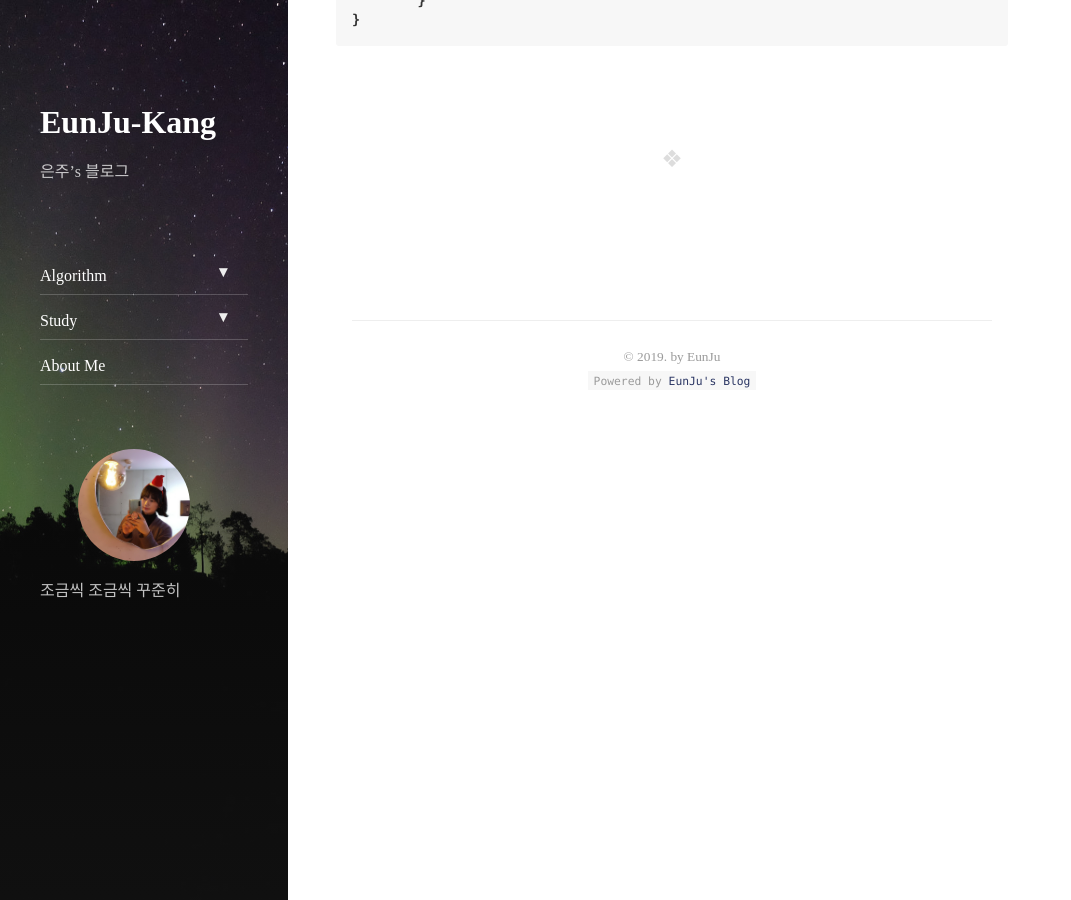
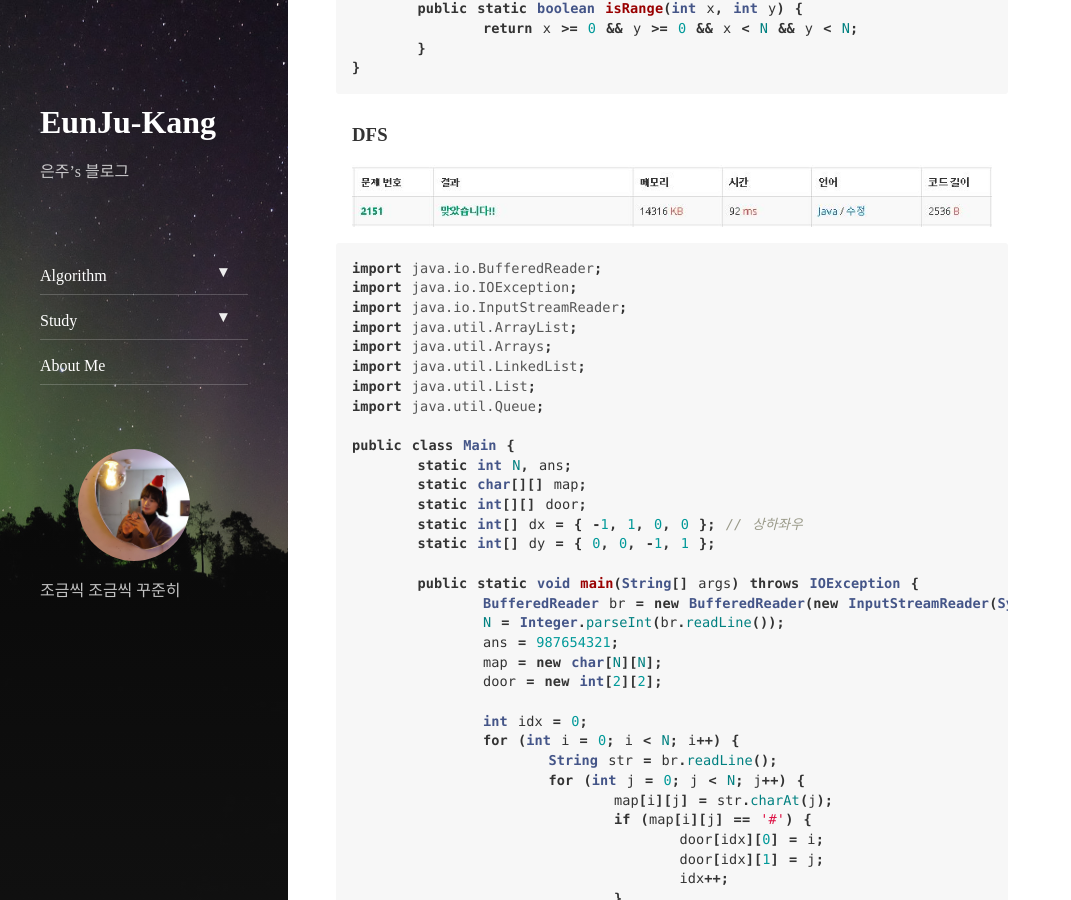
Before and after one commit to EunJu-Kang/EunJu-Kang.github.io, a Jekyll site: the page built from _posts/2020-02-23-algo-2151-거울설치.md, in a window 1280 px wide and 900 px high, scrolled down 2790 px. Shown: the whole window, without its empty margins (0-1071 px from the left). Built offline with Jekyll 4.4.1, drawn with Linux system fonts in a browser that asks for light colours; nearby versions of some CDN libraries; some of the changed text lies outside the part shown.

Commit message:
Update 2020-02-23-algo-2151-거울설치.md

```diff
--- a/_posts/2020-02-23-algo-2151-거울설치.md
+++ b/_posts/2020-02-23-algo-2151-거울설치.md
@@ -8,12 +8,14 @@ tags: BOJ
 
 ## 백준 [2151] 거울설치
 [문제보기](https://www.acmicpc.net/problem/2151) <br>
-![Alt text](/assets/img/baekjoon/2151.JPG)
 
 ### 풀이
 - BFS
+- DFS
 
-### 소스코드
+### BFS
+![Alt text](/assets/img/baekjoon/2151.JPG)
+
 ~~~ java
 import java.io.BufferedReader;
 import java.io.IOException;
@@ -130,3 +132,117 @@ public class Main {
 	}
 }
 ~~~
+
+### DFS
+![Alt text](/assets/img/baekjoon/2151_2.JPG)
+
+~~~ java
+import java.io.BufferedReader;
+import java.io.IOException;
+import java.io.InputStreamReader;
+import java.util.ArrayList;
+import java.util.Arrays;
+import java.util.LinkedList;
+import java.util.List;
+import java.util.Queue;
+
+public class Main {
+	static int N, ans;
+	static char[][] map;
+	static int[][] door;
+	static int[] dx = { -1, 1, 0, 0 }; // 상하좌우
+	static int[] dy = { 0, 0, -1, 1 };
+
+	public static void main(String[] args) throws IOException {
+		BufferedReader br = new BufferedReader(new InputStreamReader(System.in));
+		N = Integer.parseInt(br.readLine());
+		ans = 987654321;
+		map = new char[N][N];
+		door = new int[2][2];
+
+		int idx = 0;
+		for (int i = 0; i < N; i++) {
+			String str = br.readLine();
+			for (int j = 0; j < N; j++) {
+				map[i][j] = str.charAt(j);
+				if (map[i][j] == '#') {
+					door[idx][0] = i;
+					door[idx][1] = j;
+					idx++;
+				}
+			}
+		}
+		v = new int[2][N][N];
+		setMirror(door[0][0], door[0][1], 0, 0);
+		v = new int[2][N][N];
+		setMirror(door[0][0], door[0][1], 1, 0);
+		v = new int[2][N][N];
+		setMirror(door[0][0], door[0][1], 2, 0);
+		v = new int[2][N][N];
+		setMirror(door[0][0], door[0][1], 3, 0);
+		System.out.println(ans);
+	}
+
+	// dfs
+	static int[][][] v;
+
+	public static void setMirror(int r, int c, int dir, int cnt) {
+		if (cnt >= ans) {
+			return;
+		}
+
+		int x = r + dx[dir];
+		int y = c + dy[dir];
+
+		while (isRange(x, y) && map[x][y] != '*') {
+			if (x == door[1][0] && y == door[1][1]) {
+				ans = Math.min(ans, cnt);
+				return;
+			}
+			if (!isRange(x, y) || map[x][y] == '*')
+				return;
+			if(v[0][x][y] != 0 && v[0][x][y] <= cnt + 1) {
+				return;
+			}
+			if(v[1][x][y] != 0 && v[1][x][y] <= cnt + 1) {
+				return;
+			}
+			if (map[x][y] == '!') {
+				// 거울 설치 안하고 그냥 지나가기
+				setMirror(x, y, dir, cnt);
+				// 거울 설치 하고 지나가기
+				int dir1 = -1;
+				int dir2 = -1;
+				if (dir == 0) {
+					dir1 = 3;
+					dir2 = 2;
+				} else if (dir == 1) {
+					dir1 = 2;
+					dir2 = 3;
+				} else if (dir == 2) {
+					dir1 = 1;
+					dir2 = 0;
+				} else if (dir == 3) {
+					dir1 = 0;
+					dir2 = 1;
+				}
+				if (v[0][x][y] == 0 || (v[0][x][y] != 0 && v[0][x][y] > cnt + 1)) {
+					v[0][x][y] = cnt + 1;
+					setMirror(x, y, dir1, cnt + 1);
+				}
+				if (v[1][x][y] == 0 || (v[1][x][y] != 0 && v[1][x][y] > cnt + 1)) {
+					v[1][x][y] = cnt + 1;
+					setMirror(x, y, dir2, cnt + 1);
+				}
+			}
+
+			x = x + dx[dir];
+			y = y + dy[dir];
+		}
+	}
+
+	public static boolean isRange(int x, int y) {
+		return x >= 0 && y >= 0 && x < N && y < N;
+	}
+}
+~~~
```
